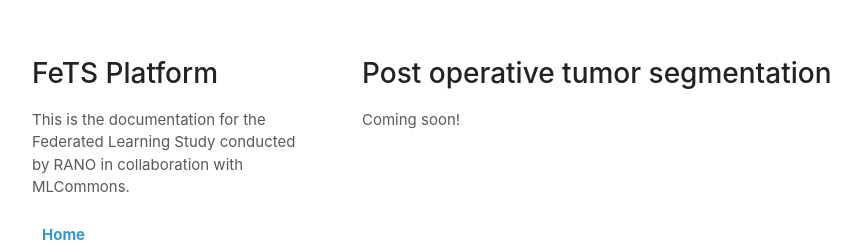
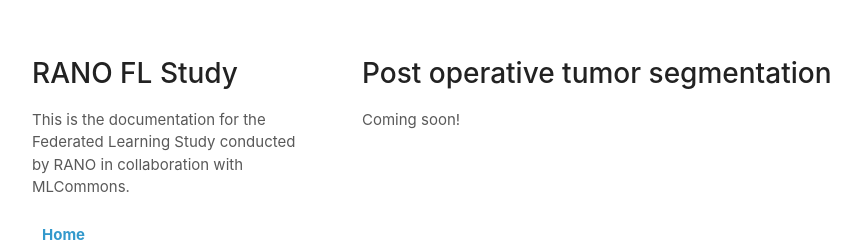
Before and after one commit to FeTS-AI/FL-PoST, a Jekyll site: the page built from docs/index.md, in a window 1280 px wide. Shown: the top 251 px of the page, without its empty margins (68-929 px from the left). Built offline with Jekyll 4.4.1, drawn with Linux system fonts in a browser that asks for light colours; our own code applies the rules of GitHub Pages for plain Markdown files.

Commit message:
minor update

```diff
--- a/docs/_layouts/default.html
+++ b/docs/_layouts/default.html
@@ -12,7 +12,7 @@
   <body>
     <div class="wrapper">
       <header>
-        <h1>FeTS Platform </h1>
+        <h1>RANO FL Study</h1>
         <p>This is the documentation for the Federated Learning Study conducted by RANO in collaboration with MLCommons.</p>
 
         <table>
```
